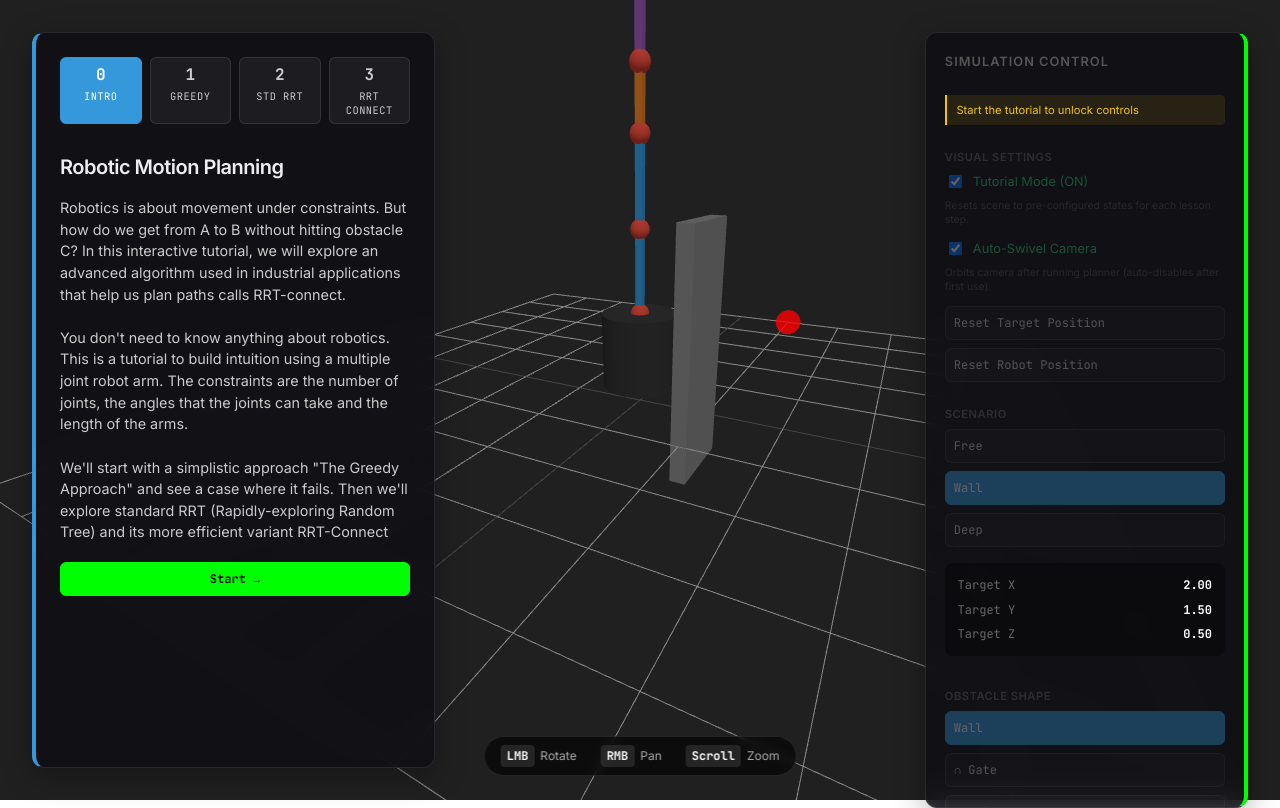
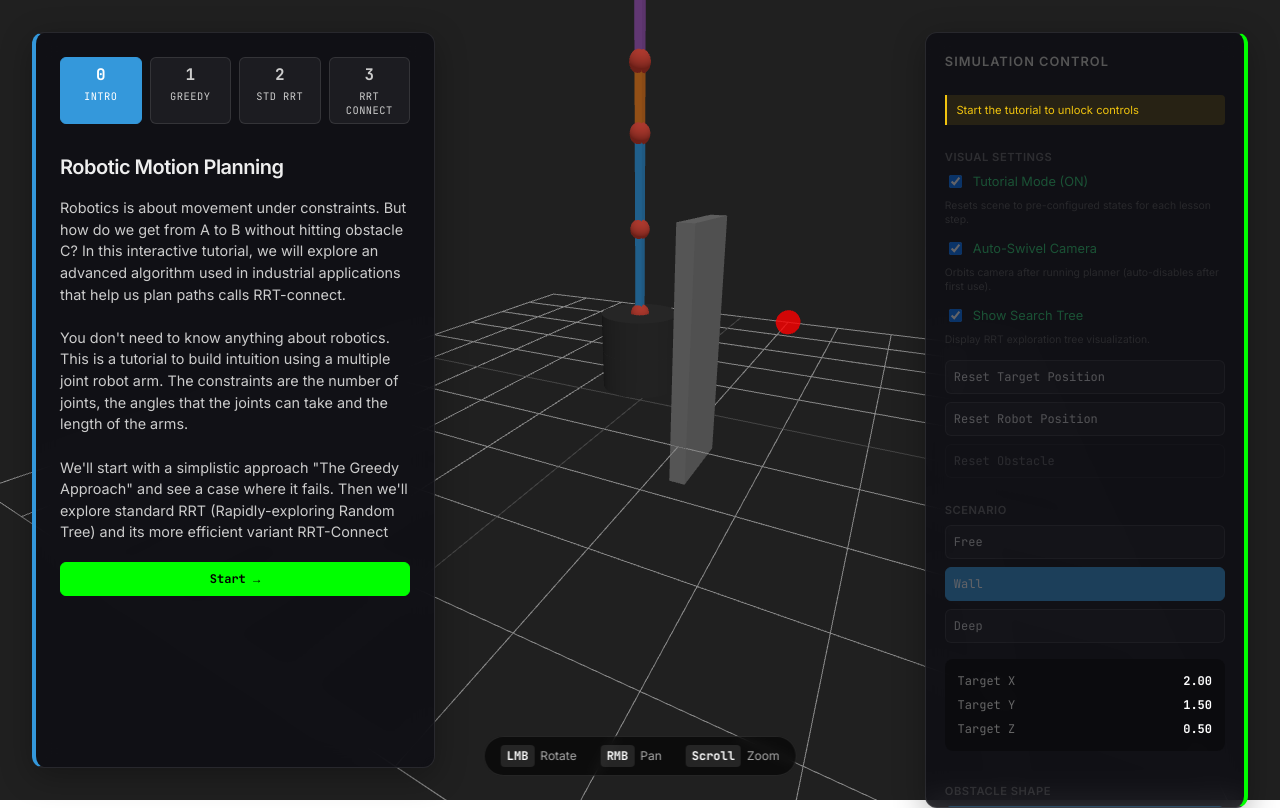
Before and after one commit to ysqander/rrtsim, a React (Vite) app: page / in a window 1280 px wide. Built offline with nearby package versions, Linux system fonts and the light colour scheme.

Commit message:
all done?

```diff
--- a/src/App.tsx
+++ b/src/App.tsx
@@ -116,6 +116,8 @@ function App() {
   const [autoSwivel, setAutoSwivel] = useState(true)
   // Show comparison with Standard RRT in step 3 (requires running Std RRT first in step 2)
   const [showComparison, setShowComparison] = useState(true)
+  // Show/hide RRT trees in steps 2 and 3
+  const [showTree, setShowTree] = useState(true)
 
   // Comparison mode progress indicator (for Step 3 tutorial mode)
   const [comparisonPhase, setComparisonPhase] = useState<
@@ -159,8 +161,8 @@ function App() {
   // Joint Width Scale (0.3 = default for thin robot)
   const [jointWidth, setJointWidth] = useState(0.3)
 
-  // Tip (End Effector) Size Scale (0.3 = default for small tip)
-  const [tipSize, setTipSize] = useState(0.3)
+  // Tip (End Effector) Size Scale (0.6 = default to match joint size)
+  const [tipSize, setTipSize] = useState(0.6)
 
   // Camera Settings
   const [cameraZoom, setCameraZoom] = useState(10)
@@ -377,9 +379,15 @@ function App() {
         setRrtParams(balancedParams)
         controllerRef.current.updateRRTParams(balancedParams)
 
-        // Zoom out to see the whole scene
-        controllerRef.current.camera.position.set(5, 5, 8)
-        controllerRef.current.camera.lookAt(0, 1, 0)
+        // Set default camera view for RRT-Connect: Zoom: 11.5, Azimuth: 32°, Polar: 67°
+        controllerRef.current.controls.target.set(0, 1, 0)
+        controllerRef.current.setCameraZoom(11.5)
+        controllerRef.current.setCameraAngle(32, 67)
+
+        // Update React state to match these defaults (syncs UI sliders)
+        setCameraZoom(11.5)
+        setCameraAzimuth(32)
+        setCameraPolar(67)
       }
     } else {
       // Intro
@@ -424,6 +432,52 @@ function App() {
     // Reset editing mode to target when changing scenarios
     setEditingTarget(true)
     controllerRef.current?.setEditingTarget(true)
+  }
+
+  const handleResetObstacle = () => {
+    if (!controllerRef.current) return
+
+    if (step === 3) {
+      // Step 3: Gate (Inverted U)
+      const defaultGateDims = {
+        gapWidth: 1.6,
+        height: 3.2,
+        pillarThickness: 0.4,
+      }
+
+      // Update Controller
+      controllerRef.current.setObstaclePreset('inverted_u', defaultGateDims)
+      controllerRef.current.setObstaclePosition(3.11, 1.15)
+      controllerRef.current.setObstacleRotation(321)
+
+      // Update State
+      setObstaclePreset('inverted_u')
+      setGateDims(defaultGateDims)
+      setObstaclePos({ x: 3.11, z: 1.15 })
+      setObstacleRotation(321)
+    } else {
+      // Step 2 (and others): Wall
+      const defaultWallDims = {
+        width: 3.0,
+        height: 3.0,
+        thickness: 0.2,
+      }
+
+      // Update Controller
+      // Note: setObstaclePreset resets position to default (1.0, 0) if preservePosition is false
+      controllerRef.current.setObstaclePreset('wall', defaultWallDims)
+      controllerRef.current.setObstacleRotation(0)
+
+      // Update State
+      setObstaclePreset('wall')
+      setWallDims(defaultWallDims)
+      setObstaclePos({ x: 1.0, z: 0 })
+      setObstacleRotation(0)
+    }
+
+    // Reset transform mode to translate for consistency
+    setObstacleTransformMode('translate')
+    controllerRef.current.setObstacleTransformMode('translate')
   }
 
   const toggleTutorialMode = () => {
@@ -1145,6 +1199,23 @@ function App() {
               use).
             </p>
 
+            <label className="toggle-row" style={{ marginBottom: '0.5rem' }}>
+              <input
+                type="checkbox"
+                checked={showTree}
+                onChange={(e) => {
+                  setShowTree(e.target.checked)
+                  controllerRef.current?.setTreeVisible(e.target.checked)
+                }}
+              />
+              <span style={{ color: showTree ? '#2ecc71' : '#aaa' }}>
+                Show Search Tree
+              </span>
+            </label>
+            <p className="tiny-text" style={{ marginBottom: '0.8rem' }}>
+              Display RRT exploration tree visualization.
+            </p>
+
             <button
               onClick={() => {
                 // Reset to tutorial default based on current step
@@ -1174,6 +1245,18 @@ function App() {
               }}
             >
               Reset Robot Position
+            </button>
+            <button
+              onClick={handleResetObstacle}
+              disabled={step < 2}
+              style={{
+                width: '100%',
+                marginBottom: '0.5rem',
+                opacity: step < 2 ? 0.4 : 1,
+                cursor: step < 2 ? 'not-allowed' : 'pointer',
+              }}
+            >
+              Reset Obstacle
             </button>
           </div>
 
--- a/src/logic/Robot.ts
+++ b/src/logic/Robot.ts
@@ -146,8 +146,8 @@ export class Robot {
   // Joint/arm thickness scale factor (0.3 = default for thin robot)
   private jointScale: number = 0.3
 
-  // Tip (end effector) scale factor (0.3 = default for small tip)
-  private tipScale: number = 0.3
+  // Tip (end effector) scale factor (0.6 = default to match joint size)
+  private tipScale: number = 0.6
 
   // Getters for scaled dimensions
   public get JOINT_RADIUS(): number {
--- a/src/logic/SceneController.ts
+++ b/src/logic/SceneController.ts
@@ -1630,6 +1630,13 @@ export class SceneController {
     }
   }
 
+  // Toggle visibility of the main tree mesh
+  public setTreeVisible(visible: boolean) {
+    if (this.treeMesh) {
+      this.treeMesh.visible = visible
+    }
+  }
+
   // --- EXTRA OBSTACLES MANAGEMENT ---
 
   // Clear all extra obstacles from the scene
```
